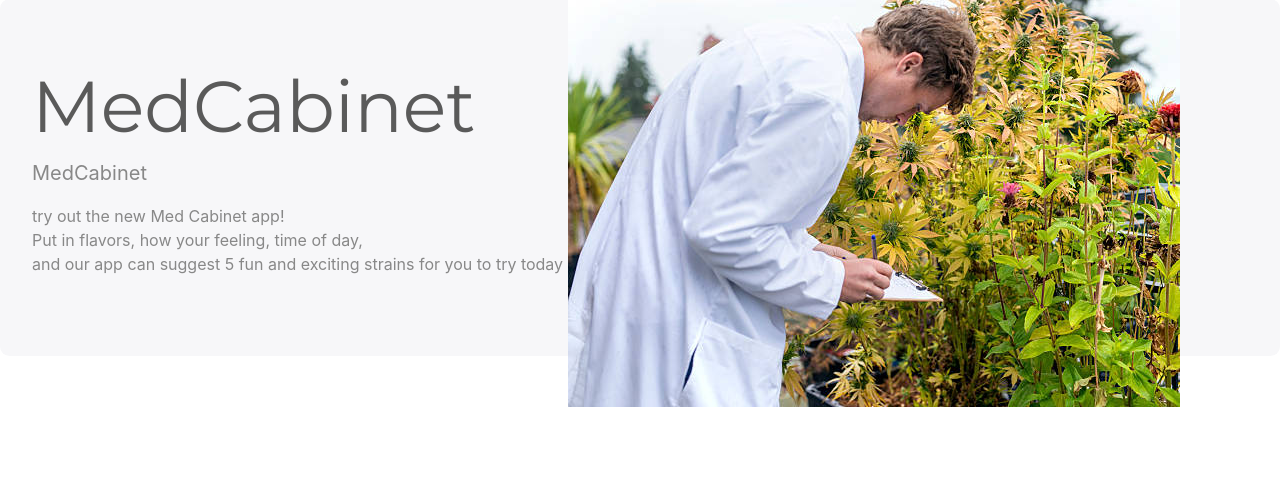
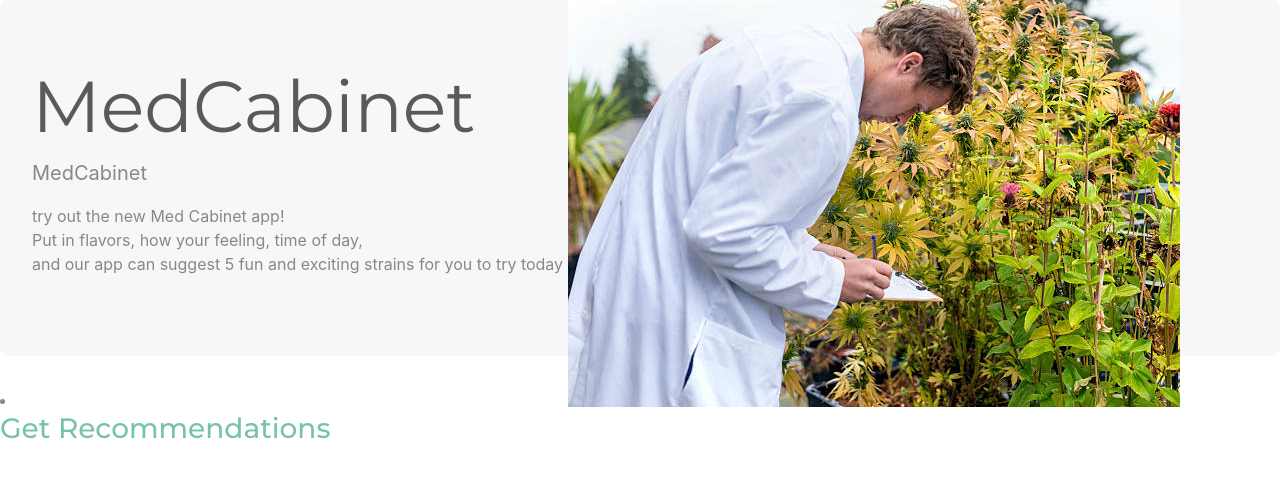
Before and after one commit to medicine-cabinet/front-end-final, a Flask app: page / in a window 1280 px wide. Shown: the part 175-674 px from the top of the page. Run offline with Flask 2, Linux system fonts and the light colour scheme; the visitor is signed in with stand-in values (Sample User, id 1); some libraries are stand-ins or nearby versions.

Commit message:
Update home.html

```diff
--- a/medcab/templates/home.html
+++ b/medcab/templates/home.html
@@ -89,7 +89,9 @@
                 </header>
               </section>
           </div>
-
+          <li>
+            <h3><a href="{{ url_for('recomendations') }}"">Get Recommendations</h3>
+          </li>
     {% block content %}{% endblock %}
 
   <!-- Scripts -->
```
